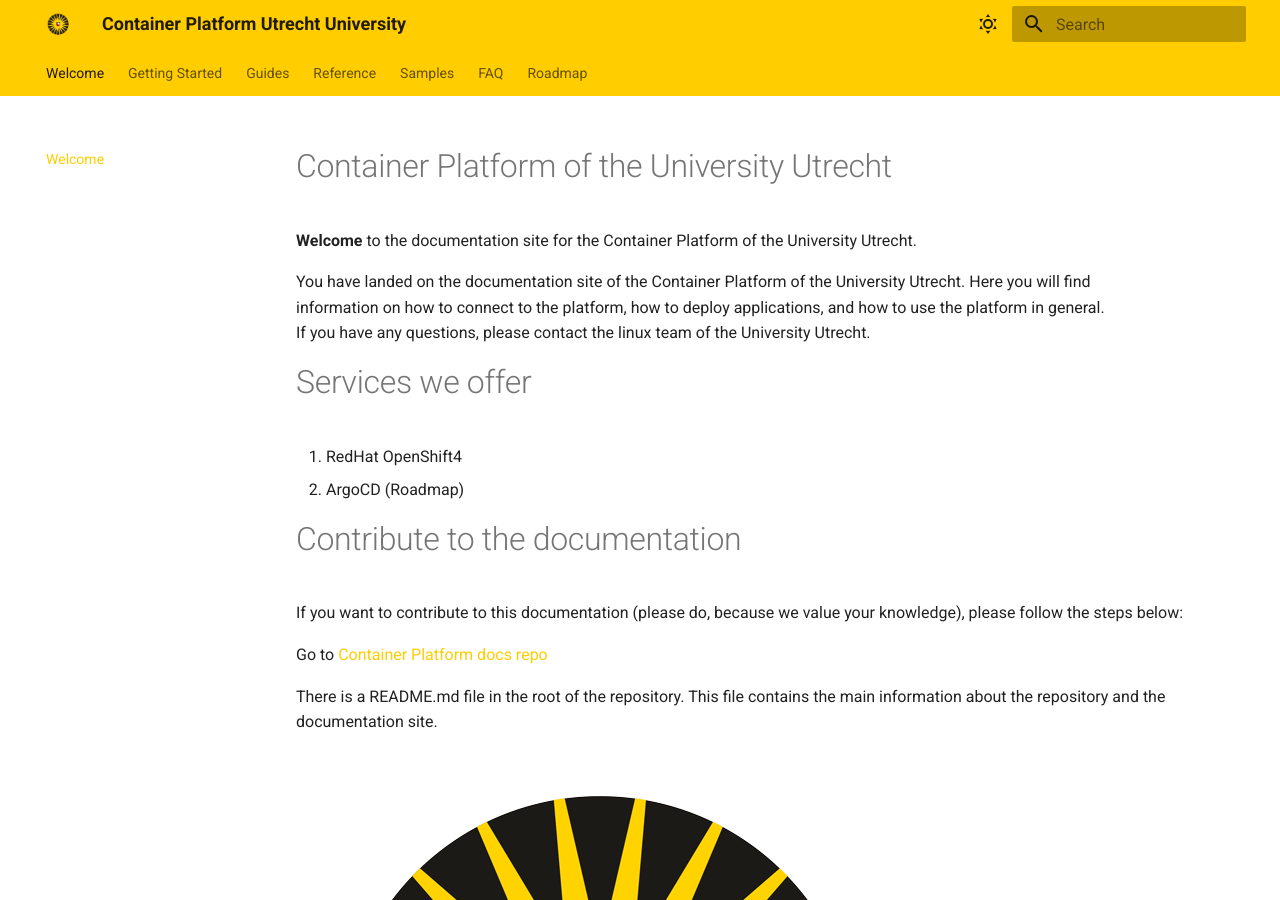
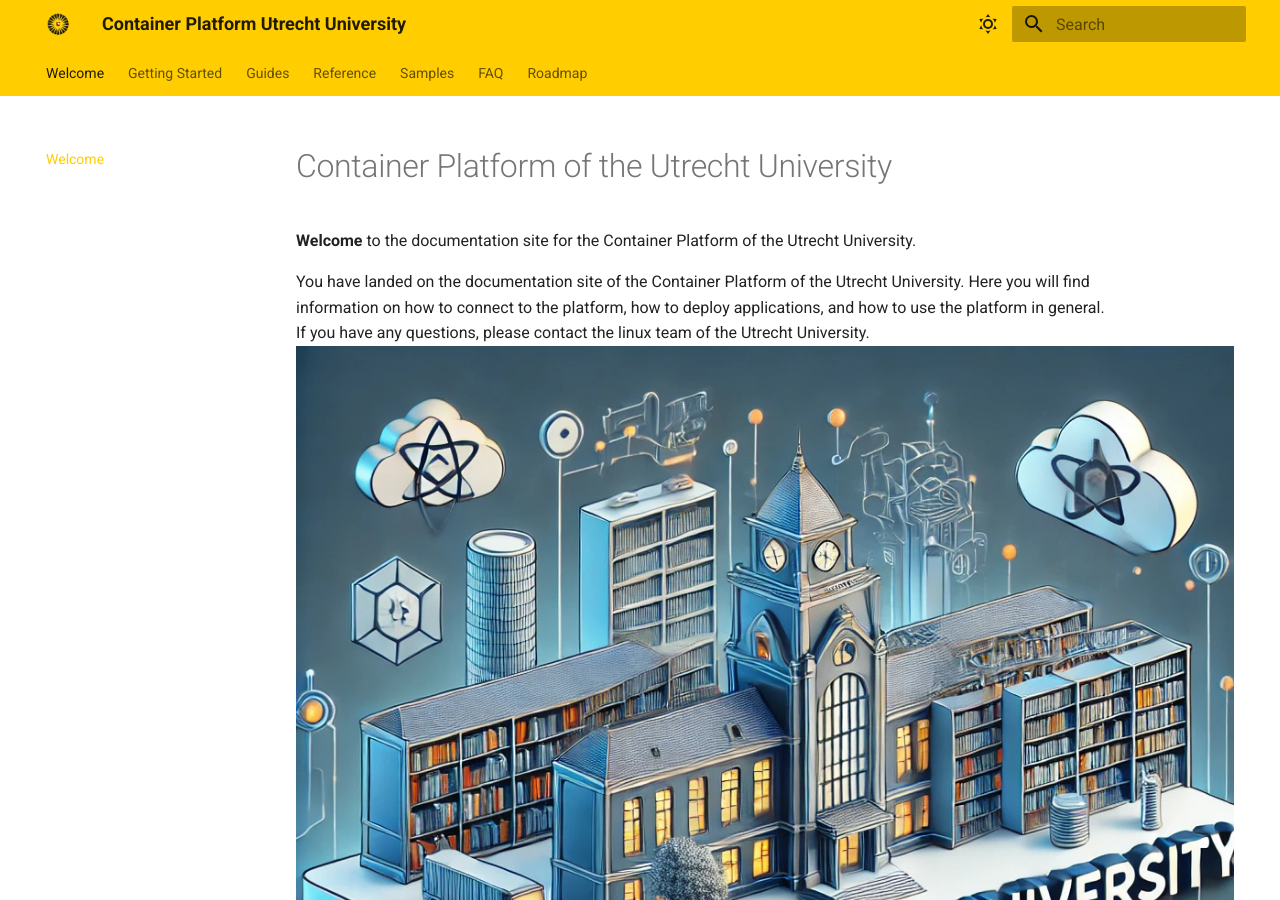
Before and after one commit to UtrechtUniversity/containerplatform-docs, an MkDocs documentation site: the page built from docs/index.md, in a window 1280 px wide and 900 px high. Built offline with MkDocs 1.6.1 and Material for MkDocs 9.7.7, drawn with Linux system fonts in a browser that asks for light colours.

Commit message:
add picture and change order of UU

```diff
--- a/docs/index.md
+++ b/docs/index.md
@@ -1,10 +1,11 @@
-# Container Platform of the University Utrecht
+# Container Platform of the Utrecht University
 
-**Welcome** to the documentation site for the Container Platform of the University Utrecht.
+**Welcome** to the documentation site for the Container Platform of the Utrecht University.
 
-You have landed on the documentation site of the Container Platform of the University Utrecht. Here you will find
+You have landed on the documentation site of the Container Platform of the Utrecht University. Here you will find
 information on how to connect to the platform, how to deploy applications, and how to use the platform in general.
-If you have any questions, please contact the linux team of the University Utrecht.
+If you have any questions, please contact the linux team of the Utrecht University.
+![openshift_landingspage.webp](images/openshift_landingspage.webp)
 
 # Services we offer
 
```
Also changed, not shown: docs/images/openshift_landingspage.webp (added).
